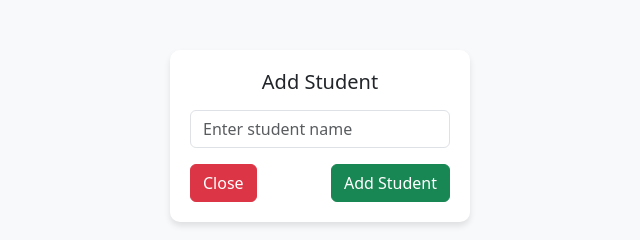
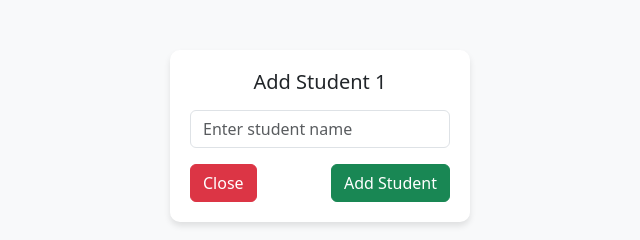
Before and after one commit to vaidehi2401/Student_attendance, a plain HTML site: page frontend/index.html in a window 1280 px wide. Both pictures are taken after typing "2020-01-15" into the empty fields and a click on the button "Add Student". Shown: the part 264-504 px from the top of the page, 320-960 px from the left. Drawn offline with nearby package versions, Linux system fonts and the light colour scheme.

Commit message:
12345 new commit

```diff
--- a/frontend/index.html
+++ b/frontend/index.html
@@ -40,7 +40,7 @@
         </div>
     </div>
     <div class="card-form" id="studentForm">
-        <h5 class="text-center">Add Student</h5>
+        <h5 class="text-center">Add Student 1</h5>
         <input type="text" id="studentName" class="form-control my-3" placeholder="Enter student name">
         <div class="d-flex justify-content-between">
             <button class="btn btn-danger" onclick="closeForm()">Close</button>
```
